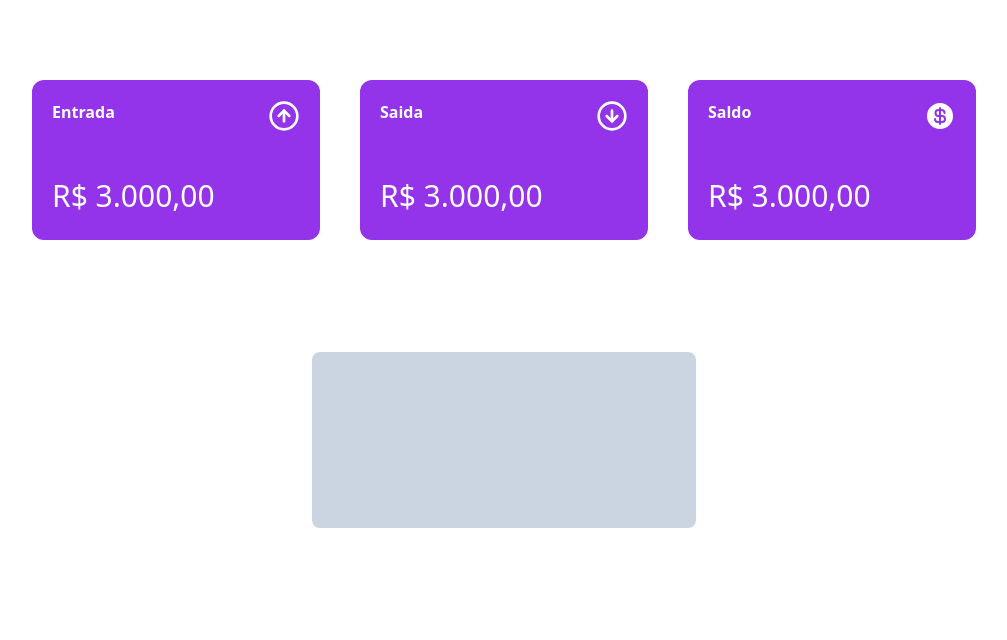
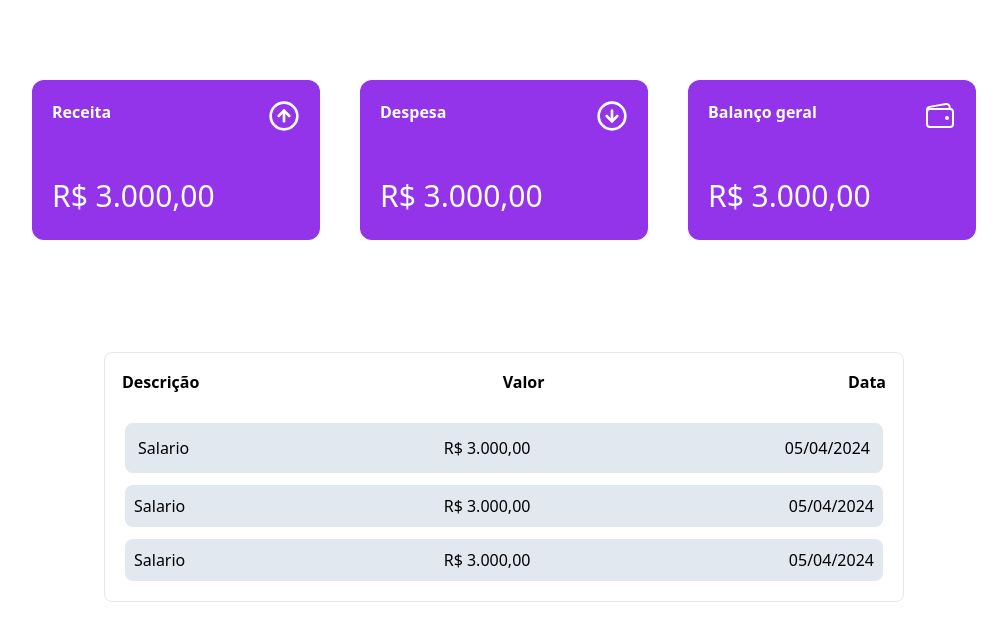
Before and after one commit to brunofelipehp/finance-code, a React (Vite) app: page / in a window 1280 px wide. Shown: the top 640 px of the page, without its empty margins (136-1143 px from the left). Built offline with nearby package versions, Linux system fonts and the light colour scheme.

Commit message:
Create table of transition

```diff
--- a/package.json
+++ b/package.json
@@ -24,6 +24,8 @@
     "eslint": "^8.57.0",
     "eslint-plugin-react-hooks": "^4.6.0",
     "eslint-plugin-react-refresh": "^0.4.6",
+    "postcss": "^8.4.38",
+    "tailwindcss": "^3.4.3",
     "typescript": "^5.2.2",
     "vite": "^5.2.0"
   }
--- a/src/App.tsx
+++ b/src/App.tsx
@@ -1,6 +1,6 @@
 import { FiArrowDownCircle, FiArrowUpCircle } from "react-icons/fi";
-import { PiCurrencyDollarFill } from "react-icons/pi";
 import TablePrice from "./components/TablePrice";
+import { IoWalletOutline } from "react-icons/io5";
 
 function App() {
   return (
@@ -8,7 +8,7 @@ function App() {
       <div className="flex gap-10 ">
         <div className="w-72 h-40 rounded-xl bg-purple-600 grid text-white">
           <div className="flex justify-between m-5">
-            <strong>Entrada</strong>
+            <strong>Receita</strong>
             <div>
               <FiArrowUpCircle size={32} />
             </div>
@@ -17,7 +17,7 @@ function App() {
         </div>
         <div className="w-72 h-40 rounded-xl bg-purple-600 grid text-white ">
           <div className="flex justify-between m-5">
-            <strong>Saida</strong>
+            <strong>Despesa</strong>
             <div>
               <FiArrowDownCircle size={32} />
             </div>
@@ -26,9 +26,9 @@ function App() {
         </div>
         <div className="w-72 h-40 rounded-xl bg-purple-600 grid text-white ">
           <div className="flex justify-between m-5">
-            <strong>Saldo</strong>
+            <strong>Balanço geral</strong>
             <div>
-              <PiCurrencyDollarFill size={32} />
+              <IoWalletOutline size={32} />
             </div>
           </div>
           <span className="ml-5 text-3xl">R$ 3.000,00</span>
--- a/src/components/TablePrice.tsx
+++ b/src/components/TablePrice.tsx
@@ -1,7 +1,32 @@
 const TablePrice = () => {
   return (
     <div>
-      <div className="w-96 h-44 rounded-lg bg-slate-300"></div>
+      <table className="table-auto rounded-lg   w-[50rem] border-separate border-spacing-2 border">
+        <thead className=" ">
+          <tr className="flex justify-between p-2  rounded-3xl">
+            <th>Descrição</th>
+            <th>Valor</th>
+            <th>Data</th>
+          </tr>
+        </thead>
+        <tbody className="">
+          <tr className="flex justify-between  p-3  rounded-lg m-3 bg-slate-200">
+            <td>Salario</td>
+            <td>R$ 3.000,00</td>
+            <td>05/04/2024</td>
+          </tr>
+          <tr className="flex  justify-between p-2 rounded-lg m-3 bg-slate-200">
+            <td>Salario</td>
+            <td>R$ 3.000,00</td>
+            <td>05/04/2024</td>
+          </tr>
+          <tr className="flex  justify-between  p-2  rounded-lg m-3 bg-slate-200">
+            <td>Salario</td>
+            <td>R$ 3.000,00</td>
+            <td>05/04/2024</td>
+          </tr>
+        </tbody>
+      </table>
     </div>
   );
 };
```
Also changed, not shown: 1 other file (tests, documents, lock files or other folders).
